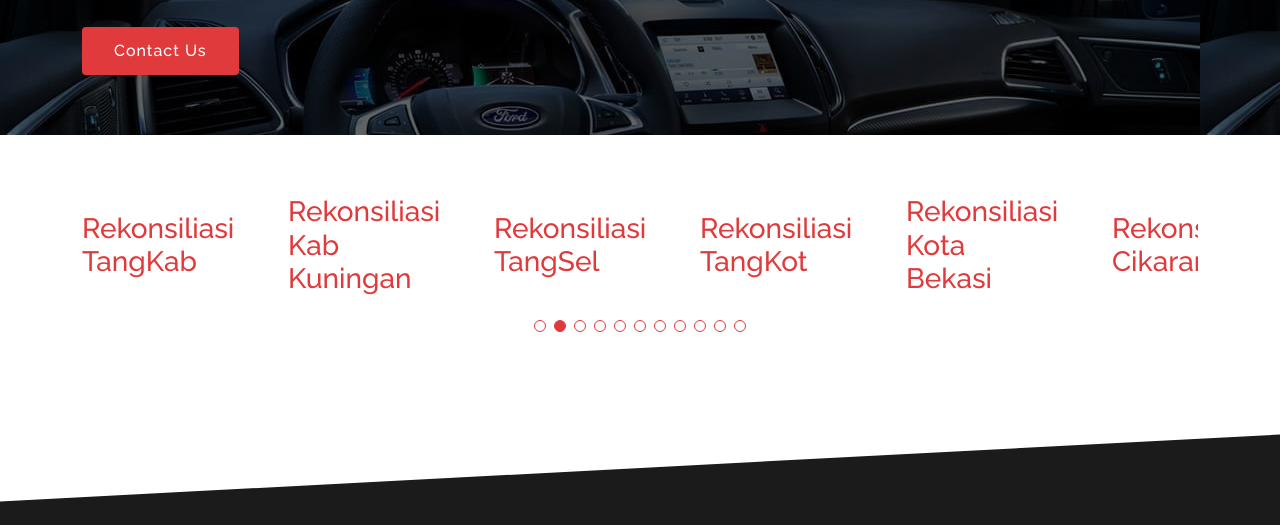
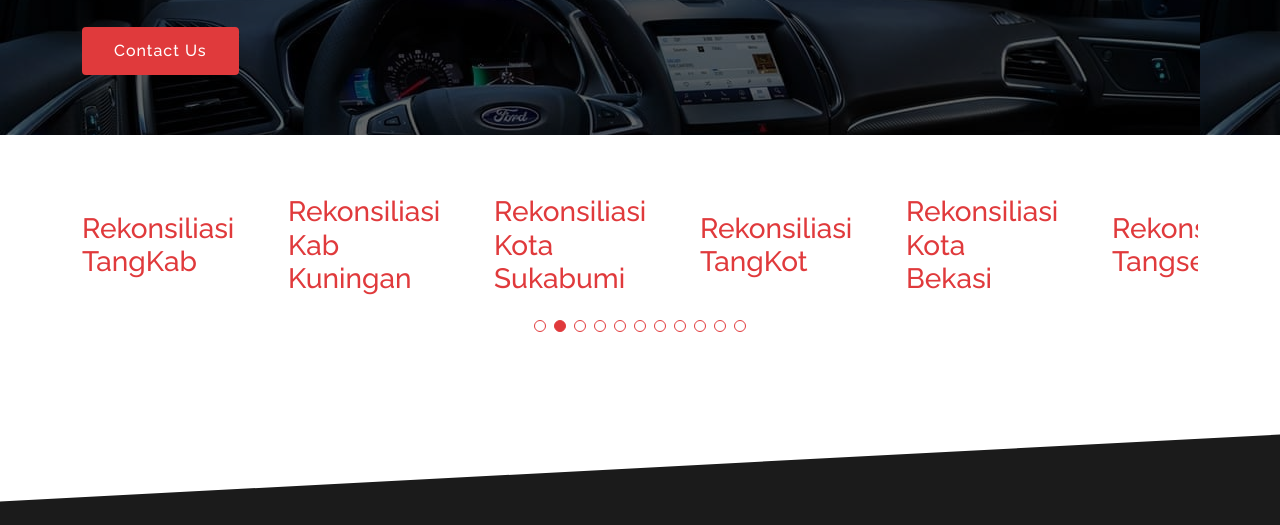
Before and after one commit to dimas-96/Dims, a plain HTML site: page index.html in a window 1280 px wide. Shown: the part 246-771 px from the top of the page. Drawn offline with nearby package versions, Linux system fonts and the light colour scheme.

Commit message:
Update index.html

```diff
--- a/index.html
+++ b/index.html
@@ -94,10 +94,10 @@
                         <div class="swiper-slide"><a href="https://docs.google.com/spreadsheets/d/1DT4KBDDcGviaM0SyhZ8B4mrrRdBtw-MO-mRvpiMLHec/edit#gid=235339297" target="_blank"><h3>Rekonsiliasi Subang</h3></a></div>
                         <div class="swiper-slide"><a href="https://docs.google.com/spreadsheets/d/1rV02bk28fnXxIua7gV3I-hk3-3DOrYbubsp8Er8nKnA/edit#gid=47733849" target="_blank"><h3>Rekonsiliasi TangKab</h3></a></div>
                         <div class="swiper-slide"><a href="https://docs.google.com/spreadsheets/d/1UzsqgKhNZH7Eooys9Z5PZLBpqiSPnroOmlQeuLMIDtE/edit#gid=1440190221" target="_blank"><h3>Rekonsiliasi Kab Kuningan</h3></a></div>
-			<div class="swiper-slide"><a href="" target="_blank"><h3>Rekonsiliasi TangSel</h3></a></div>
+			<div class="swiper-slide"><a href="https://docs.google.com/spreadsheets/d/119C6V1Upug8CkcQwrdjIyEyN0uCEW-tg4LSWHOaTewg/edit#gid=0" target="_blank"><h3>Rekonsiliasi Kota Sukabumi</h3></a></div>
                         <div class="swiper-slide"><a href="" target="_blank"><h3>Rekonsiliasi TangKot</h3></a></div>
                         <div class="swiper-slide"><a href="https://docs.google.com/spreadsheets/d/1vMxlByGOU26rJHTmemnKj7rKQgy9CPhZLt6i-ocUMh0/edit#gid=0" target="_blank"><h3>Rekonsiliasi Kota Bekasi</h3></a></div>
-						<div class="swiper-slide"><a href="" target="_blank"><h3>Rekonsiliasi Cikarang</h3></a></div>
+						<div class="swiper-slide"><a href="" target="_blank"><h3>Rekonsiliasi Tangsel</h3></a></div>
 						<div class="swiper-slide"><a href="" target="_blank"><h3>Rekonsiliasi DKI</h3></a></div>
 						<div class="swiper-slide"><a href="" target="_blank"><h3>Rekonsiliasi Indramayu</h3></a></div>
 						<div class="swiper-slide"><a href="" target="_blank"><h3>Rekonsiliasi Purwakarta</h3></a></div>
```
